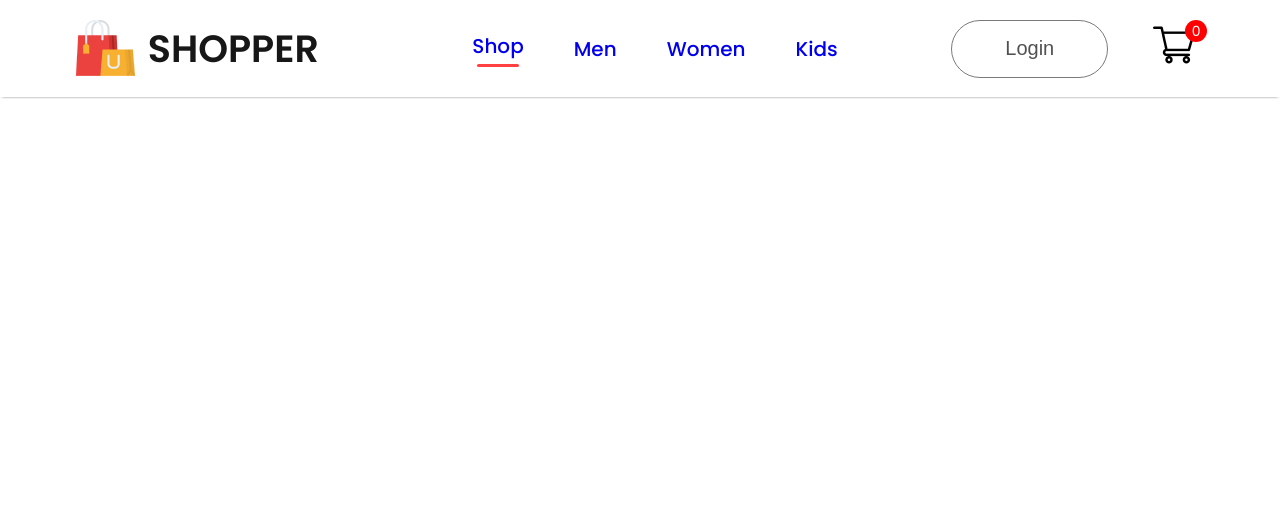
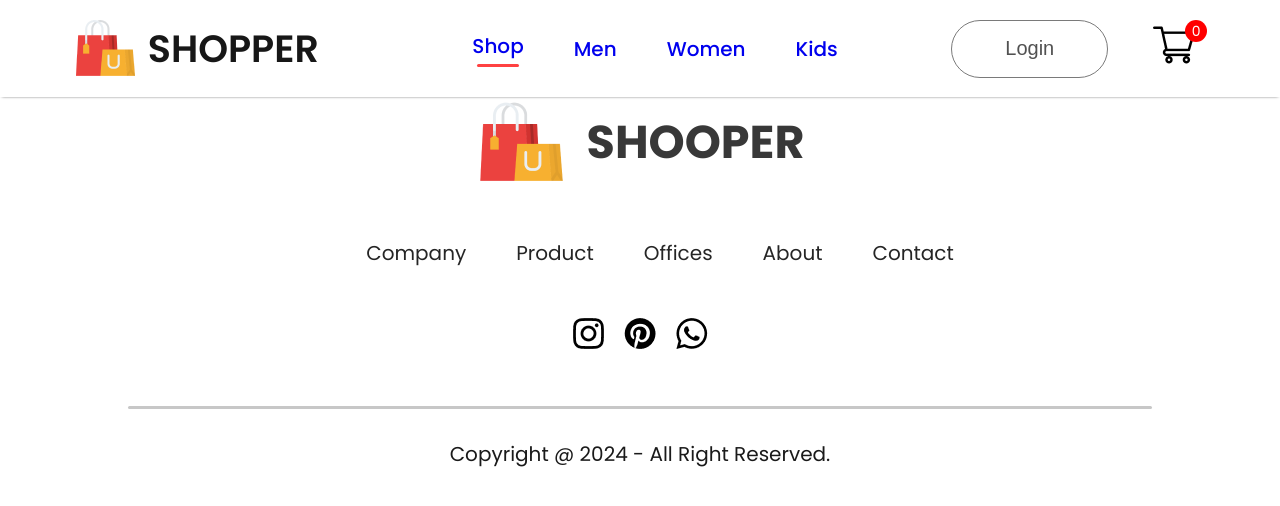
Before and after one commit to waibaBikash/Shopper, a React (Create React App) app in the folder frontend/: page /login in a window 1280 px wide. Shown: the top 506 px of the page. Built offline with nearby package versions, Linux system fonts and the light colour scheme.

Commit message:
complete footer page

```diff
--- a/frontend/src/App.js
+++ b/frontend/src/App.js
@@ -7,6 +7,7 @@ import ShopCategory from './Pages/ShopCategory';
 import Product from './Pages/Product';
 import Cart from './Pages/Cart';
 import LoginSignup from './Pages/LoginSignup';
+import Footer from './Components/Footer/Footer';
 
 function App() {
   return (
@@ -24,6 +25,7 @@ function App() {
            <Route path='/cart' element={<Cart/>}/>
            <Route path='/login' element={<LoginSignup/>}/>
         </Routes>
+        <Footer />
       </BrowserRouter>
 
     </div>
--- a/frontend/src/Components/Footer/Footer.css
+++ b/frontend/src/Components/Footer/Footer.css
@@ -0,0 +1,54 @@
+.footer{
+  display: flex;
+  flex-direction: column;
+  justify-content: center;
+  align-items: center;
+  gap: 50px;
+}
+.footer-logo{
+  display: flex;
+  align-items: center;
+  gap: 20px;
+}
+.footer-logo p{
+  color: #383838;
+  font-size: 46px;
+  font-weight: 700;
+}
+.footer-links{
+  display: flex;
+  list-style: none;
+  gap: 50px;
+  color: #252525;
+  font-size: 20px;
+}
+.footer-links li{
+  cursor: pointer;
+}
+.footer-social-icon{
+  display: flex;
+  gap: 20px;
+}
+.footer-icon-container{
+  padding: 10px;
+  padding-bottom: 6px;
+  background: #fbfbfb;
+  border: 1px solid #ebebeb;
+}
+.footer-copyright{
+  display: flex;
+  flex-direction: column;
+  align-items: center;
+  gap: 30px;
+  width: 100%;
+  margin-bottom: 30px;
+  color: #1a1a1a;
+  font-size: 20px;
+}
+.footer-copyright hr{
+  width: 80%;
+  border: none;
+  border-radius: 10px;
+  height: 3px;
+  background: #c7c7c7;
+}
--- a/frontend/src/Components/Footer/Footer.jsx
+++ b/frontend/src/Components/Footer/Footer.jsx
@@ -1,10 +1,39 @@
 import React from 'react'
 import './Footer.css';
+import footer_logo from '../Assests/logo_big.png';
+import instagram_icon from '../Assests/instagram_icon.png';
+import pintester_icon from '../Assests/pintester_icon.png';
+import whatsapp_icon from '../Assests/whatsapp_icon.png';
 
 const Footer = () => {
   return (
     <div className='footer'>
-
+      <div className="footer-logo">
+         <img src={footer_logo} alt="" />
+         <p>SHOOPER</p>
+      </div>
+        <ul className="footer-links">
+           <li>Company</li>
+           <li>Product</li>
+           <li>Offices</li>
+           <li>About</li>
+           <li>Contact</li>
+        </ul>
+        <div className="footer-social-icon">
+           <div className="footer-icons-container">
+             <img src={instagram_icon} alt="" />
+           </div>
+           <div className="footer-icons-container">
+             <img src={pintester_icon} alt="" />
+           </div>
+           <div className="footer-icons-container">
+             <img src={whatsapp_icon} alt="" />
+           </div>
+        </div>
+          <div className="footer-copyright">
+             <hr />
+             <p>Copyright @ 2024 - All Right Reserved.</p>
+          </div>
     </div>
   )
 }
```
